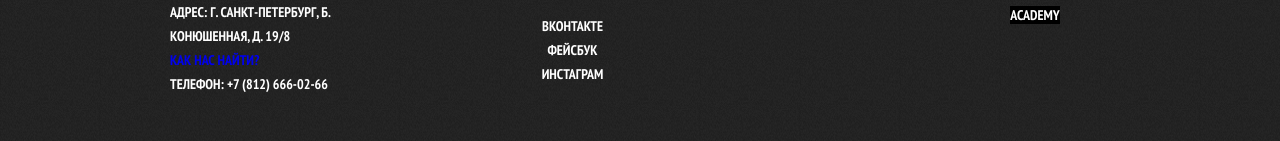
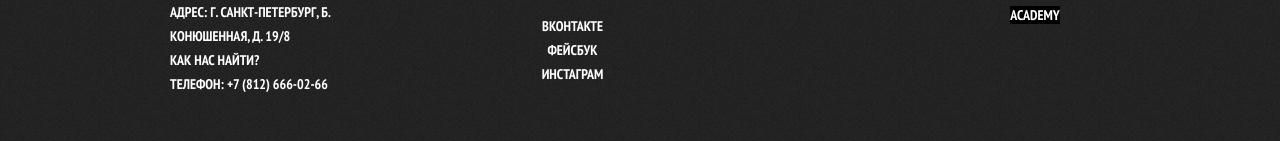
Before and after one commit to drMonro/785925-barbershop, a plain HTML site: page index.html in a window 1280 px wide. In both pictures the pointer is over the link "КАК НАС НАЙТИ?". Shown: the part 1822-1963 px from the top of the page. Drawn offline with Linux system fonts and the light colour scheme.

```diff
--- a/css/stylesheet.css
+++ b/css/stylesheet.css
@@ -254,12 +254,13 @@
   width: 230px;
   margin: 0;
   margin-right: 80px;
-
+}
+.footer-contacts a {
   color: #ffffff;
   text-decoration: underline;
 }
-.footer-contacts:hover,
-.footer-contacts:focus {
+.footer-contacts a:hover,
+.footer-contacts a:focus {
   text-decoration: none;
 }
 
```
